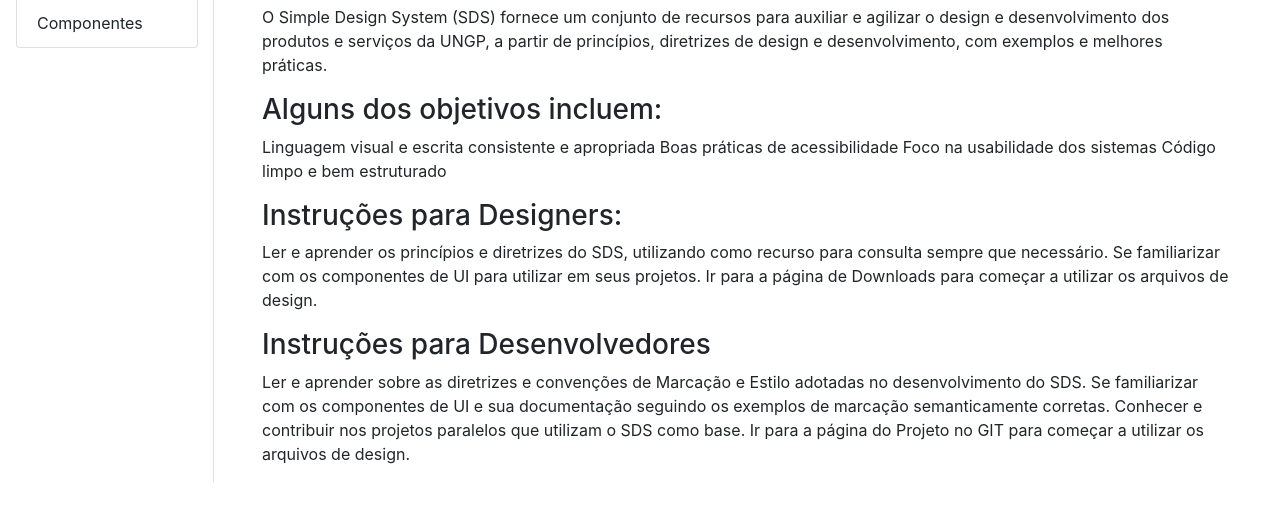
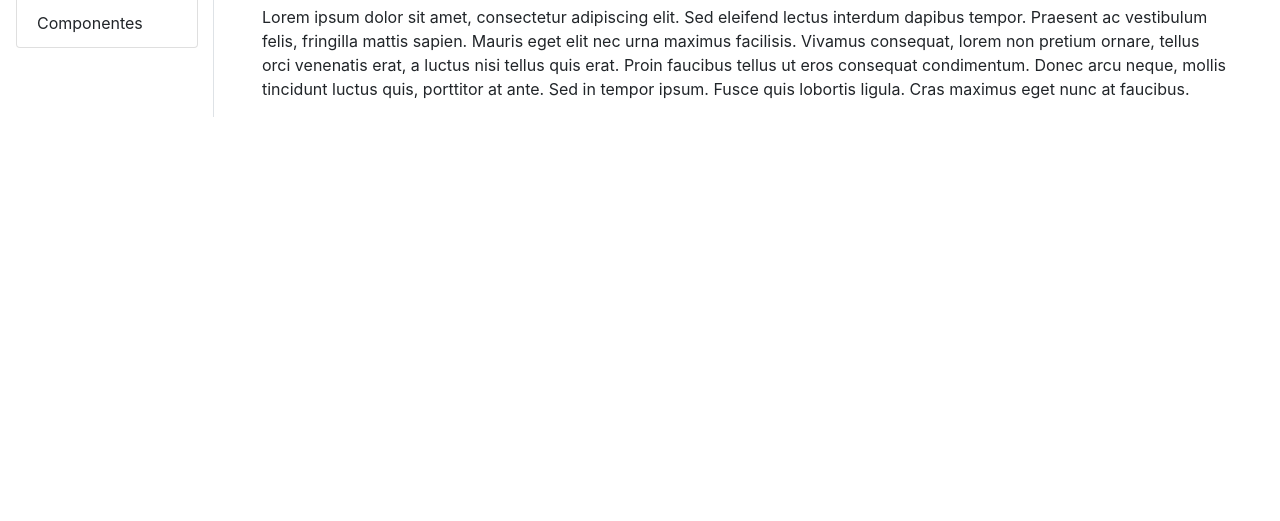
Before and after one commit to viniciusrosa2/system, a plain HTML site: page index.html in a window 1280 px wide. Shown: the part 67-588 px from the top of the page. Drawn offline with nearby package versions, Linux system fonts and the light colour scheme.

Commit message:
altera o texto exemplo

```diff
--- a/index.html
+++ b/index.html
@@ -30,23 +30,8 @@
             <main class="col-10 px-5">
                 <h1> Introdução </h1>
                 <p>
-                    O Simple Design System (SDS) fornece um conjunto de recursos para auxiliar e agilizar o design e desenvolvimento dos produtos e serviços da UNGP, a partir de princípios, diretrizes de design e desenvolvimento, com exemplos e melhores práticas.
+                    Lorem ipsum dolor sit amet, consectetur adipiscing elit. Sed eleifend lectus interdum dapibus tempor. Praesent ac vestibulum felis, fringilla mattis sapien. Mauris eget elit nec urna maximus facilisis. Vivamus consequat, lorem non pretium ornare, tellus orci venenatis erat, a luctus nisi tellus quis erat. Proin faucibus tellus ut eros consequat condimentum. Donec arcu neque, mollis tincidunt luctus quis, porttitor at ante. Sed in tempor ipsum. Fusce quis lobortis ligula. Cras maximus eget nunc at faucibus.
                 </p>
-                <h3> Alguns dos objetivos incluem: </h3>
-                <p>
-                    Linguagem visual e escrita consistente e apropriada Boas práticas de acessibilidade Foco na usabilidade dos sistemas Código limpo e bem estruturado
-                </p>
-
-                <h3> Instruções para Designers: </h3>
-                <p>
-                    Ler e aprender os princípios e diretrizes do SDS, utilizando como recurso para consulta sempre que necessário. Se familiarizar com os componentes de UI para utilizar em seus projetos. Ir para a página de Downloads para começar a utilizar os arquivos de design.
-                </p>
-
-                <h3> Instruções para Desenvolvedores </h3>
-                <p>
-                    Ler e aprender sobre as diretrizes e convenções de Marcação e Estilo adotadas no desenvolvimento do SDS. Se familiarizar com os componentes de UI e sua documentação seguindo os exemplos de marcação semanticamente corretas. Conhecer e contribuir nos projetos paralelos que utilizam o SDS como base. Ir para a página do Projeto no GIT para começar a utilizar os arquivos de design.
-                </p>
-
             </main>
         </div>
     </div>
```
